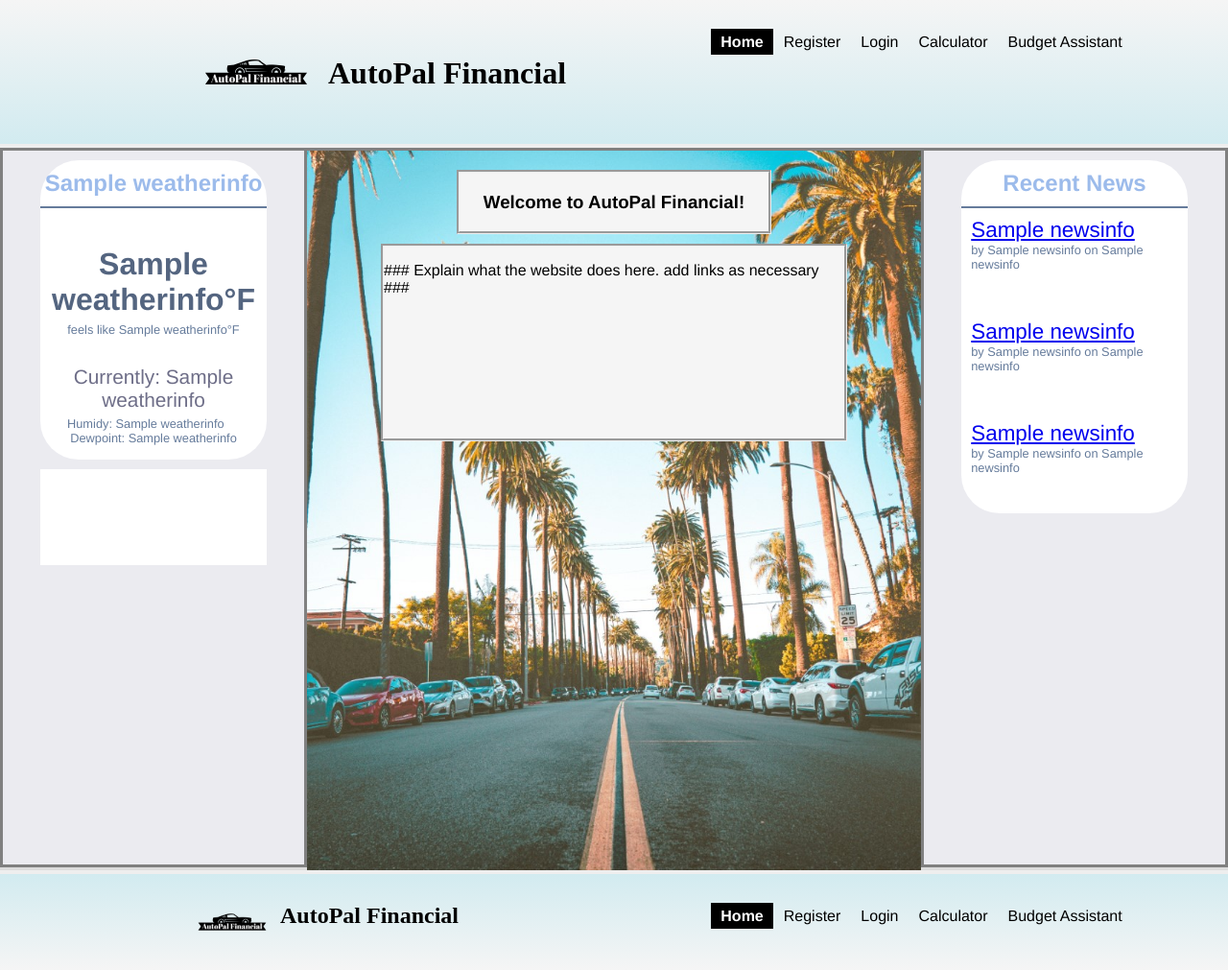
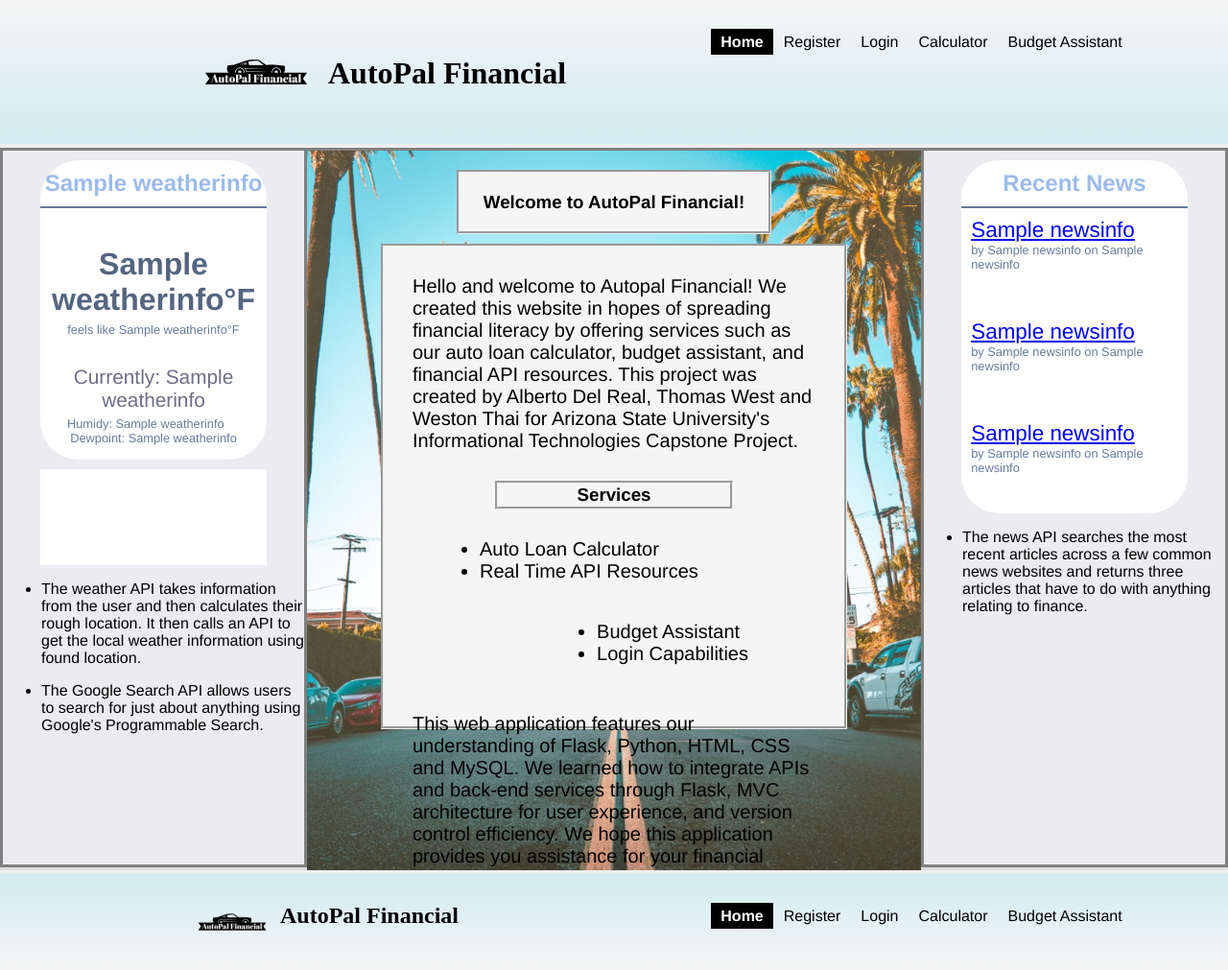
Before and after one commit to adelreal-iv/AutoPal-ADelReal-TWest-WThai, a Flask app: template autopal/templates/index.html in a window 1280 px wide. Shown: the whole page at 96% size. Run offline with Flask 2, Linux system fonts and the light colour scheme; the template is opened without the code that fills it: most values are stand-ins (such as "Sample title", 1, 10 or a date in 2020); some libraries are stand-ins or nearby versions.

Commit message:
added descriptions, home page text, and css adjustments

```diff
--- a/autopal/static/styles/indexstyle.css
+++ b/autopal/static/styles/indexstyle.css
@@ -337,7 +337,7 @@ hr {
     margin: 10px auto 10px auto;
 }
 .homePage {
-    height: 200px;
+    height: 500px;
     width: 75%;
     margin: 10px auto 10px auto;
 	border: 3px solid;
@@ -384,9 +384,16 @@ form {
 	background-color: rgb(245, 245, 245);
 	border-style: groove;
 
-
 }
-
+.ServicesTitle {
+	text-align: center;
+	margin: auto auto 10px auto;
+	width: 50%;
+	border: 3px solid;
+	padding: 1px;
+	background-color: rgb(245, 245, 245);
+	border-style: groove;
+}
 .contentTitleFlash {
 	margin-top: 0px;
 	text-align: center;
@@ -464,3 +471,38 @@ form {
 .tier3{
 	color:#e00f0f
 }
+
+.index_text{
+	display: inline-block;
+    clear: left;
+    text-align: left;
+	padding: 10px;
+	padding-left: 30px;
+	padding-right: 30px;
+	font-size: 20;
+}
+
+.indexrow li{
+    display: inline;
+    float: left;
+	font-size: 20;
+	text-align: left;
+	padding-left: 70px;
+
+}
+.tileMe{
+    float: left;
+	padding-left: 100px;
+	font-size: 20;
+}
+.tileMe2{
+    float: right;
+	padding-right: 100px;
+	font-size: 20;
+}
+.amortizationText{
+	margin-left: auto;
+	margin-right: auto;
+  	width: 30%;
+	text-align: left;
+}
--- a/autopal/templates/index.html
+++ b/autopal/templates/index.html
@@ -41,6 +41,9 @@
 				<div id="googlesearch">
 					<div class="gcse-search"></div>
 				</div>
+			<ul class = "weatherAPI"><li>The weather API takes information from the user and then calculates their rough location. It then calls an API to get the local weather information using found location.</ul>
+			<ul class = "weatherAPI"><li>The Google Search API allows users to search for just about anything using Google's Programmable Search.</ul>
+
 		</div>
 		<div id="middlecolumn">
 			<div class="contentTitleFlash">
@@ -58,7 +61,25 @@
 				<h3>Welcome to AutoPal Financial!</h3>
 			</div>
 			<div class="homePage">
-				<p>### Explain what the website does here. add links as necessary ###</p>
+				<ul class = "index_text">Hello and welcome to Autopal Financial! We created this website in hopes of spreading financial literacy by offering services such as our auto loan calculator, budget assistant, and financial API resources. This project was created by Alberto Del Real, Thomas West and Weston Thai for Arizona State University's Informational Technologies Capstone Project.</ul>
+
+				<h3 class = "ServicesTitle">Services</h3>
+
+				<div>
+					<ul class = "tileMe">
+						<li>Auto Loan Calculator</li>
+						<li>Real Time API Resources</li>
+					</ul>
+				</div>
+				<div>
+					<ul class = "tileMe2">
+						<li>Budget Assistant</li>
+						<li>Login Capabilities</li>
+					</ul>
+				</div>
+
+
+				<ul class = "index_text">This web application features our understanding of Flask, Python, HTML, CSS and MySQL. We learned how to integrate APIs and back-end services through Flask, MVC architecture for user experience, and version control efficiency. We hope this application provides you assistance for your financial needs!</ul>
 			</div>
 		</div>
 		<div id="rightcolumn">
@@ -74,6 +95,7 @@
 				<p id="newslink"><a href="{{ newsinfo[10] }}">{{ newsinfo[9] }}</a></p>
 				<p id="newsextra">by {{ newsinfo[8] }} on {{ newsinfo[11] }}</p>
 			</div>
+			<ul class = "newsAPI"><li>The news API searches the most recent articles across a few common news websites and returns three articles that have to do with anything relating to finance.</li></ul>
 		</div>
 	</div>
 
```
Also changed, not shown: autopal/templates/budget_assistant.html (+6 -2 lines), autopal/templates/calculator.html (+11 -3 lines), autopal/templates/login.html (+7 -1 lines), autopal/templates/registration.html (+6 -3 lines).
